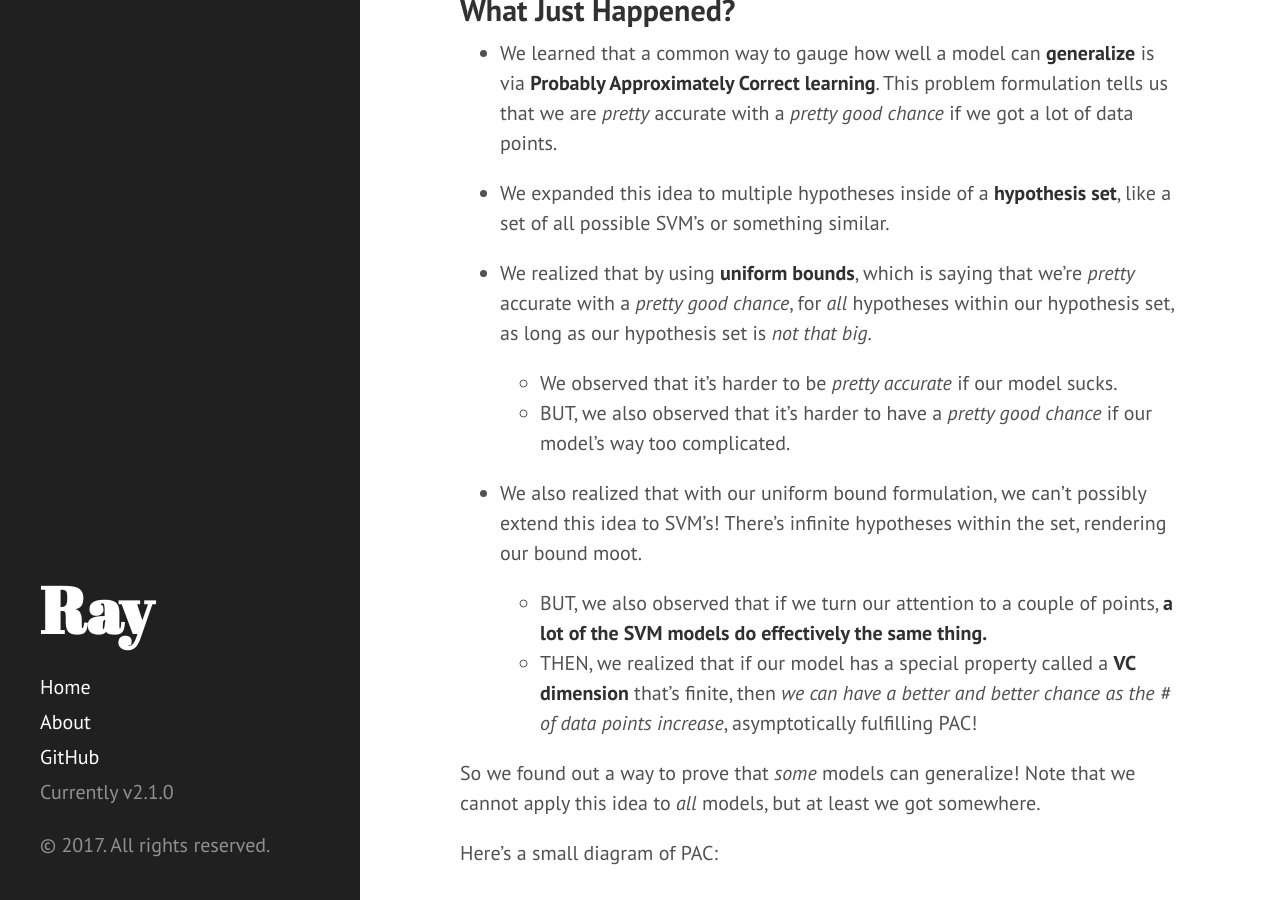
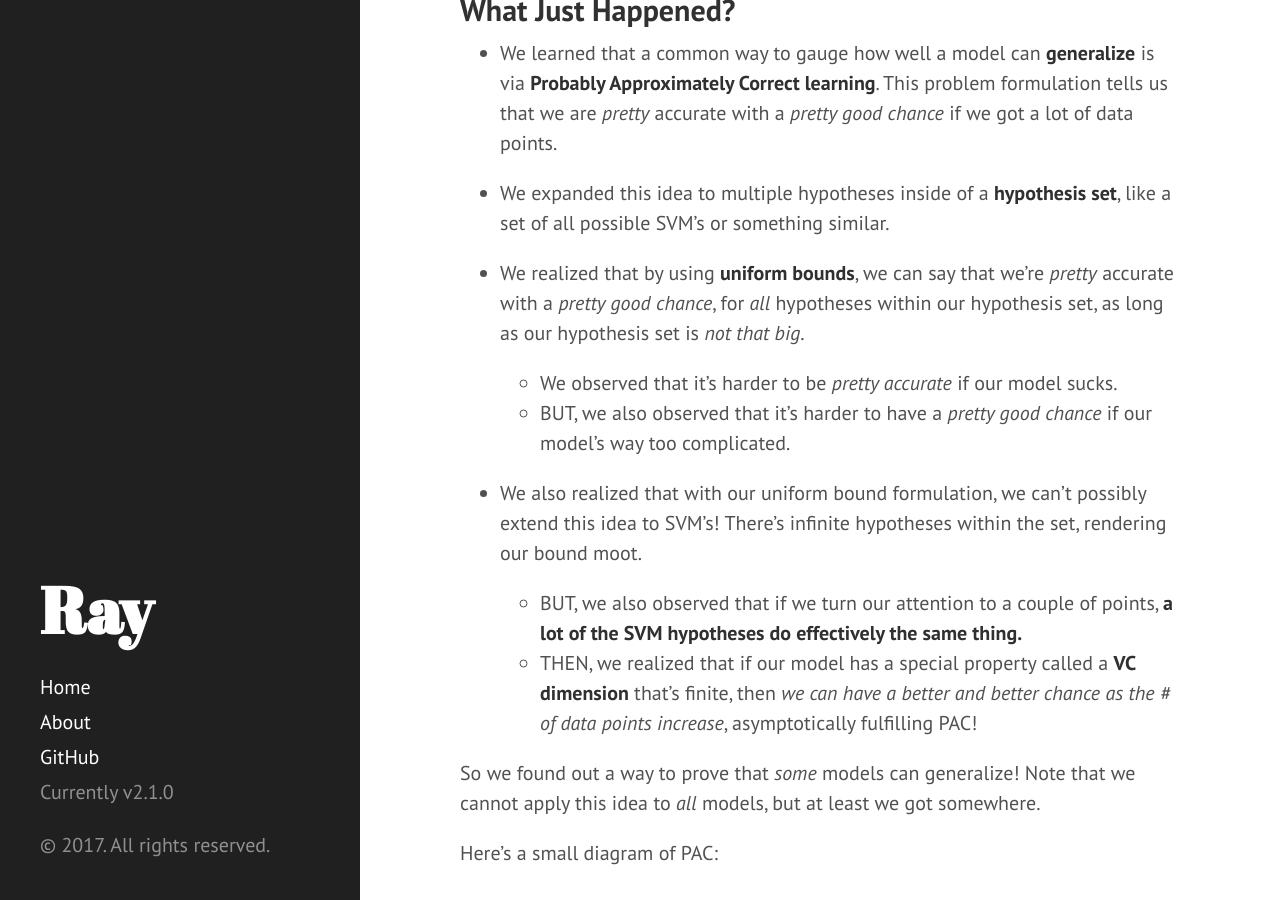
Before and after one commit to OneRaynyDay/oneraynyday.github.io, a Jekyll site: the page built from _posts/2017-08-20-VC-Dimensions.md, in a window 1280 px wide and 900 px high, scrolled down 5026 px. Built offline with Jekyll 4.4.1, drawn with Linux system fonts in a browser that asks for light colours; Markdown is read by kramdown in place of the engine named in the settings; formulas are drawn with MathJax 3.

Commit message:
Updating files

```diff
--- a/_posts/2017-08-20-VC-Dimensions.md
+++ b/_posts/2017-08-20-VC-Dimensions.md
@@ -169,14 +169,14 @@ This is great news because then it means **given a bound on the VC dimension, we
 
 + We expanded this idea to multiple hypotheses inside of a **hypothesis set**, like a set of all possible SVM's or something similar.
 
-+ We realized that by using **uniform bounds**, which is saying that we're _pretty_ accurate with a _pretty good chance_, for _all_ hypotheses within our hypothesis set, as long as our hypothesis set is _not that big_.
++ We realized that by using **uniform bounds**, we can say that we're _pretty_ accurate with a _pretty good chance_, for _all_ hypotheses within our hypothesis set, as long as our hypothesis set is _not that big_.
 
 	+ We observed that it's harder to be _pretty accurate_ if our model sucks.
 	+ BUT, we also observed that it's harder to have a _pretty good chance_ if our model's way too complicated.
 
 + We also realized that with our uniform bound formulation, we can't possibly extend this idea to SVM's! There's infinite hypotheses within the set, rendering our bound moot.
 
-	+ BUT, we also observed that if we turn our attention to a couple of points, **a lot of the SVM models do effectively the same thing.**
+	+ BUT, we also observed that if we turn our attention to a couple of points, **a lot of the SVM hypotheses do effectively the same thing.**
 	+ THEN, we realized that if our model has a special property called a **VC dimension** that's finite, then _we can have a better and better chance as the # of data points increase_, asymptotically fulfilling PAC!
 
 So we found out a way to prove that _some_ models can generalize! Note that we cannot apply this idea to _all_ models, but at least we got somewhere.
```
